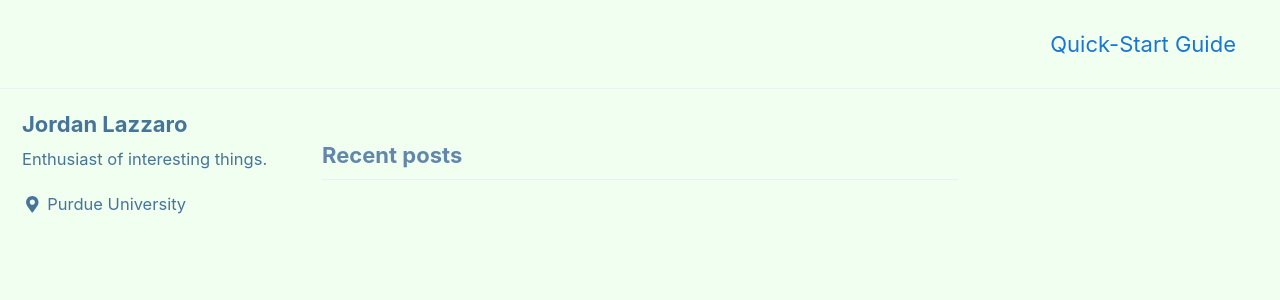
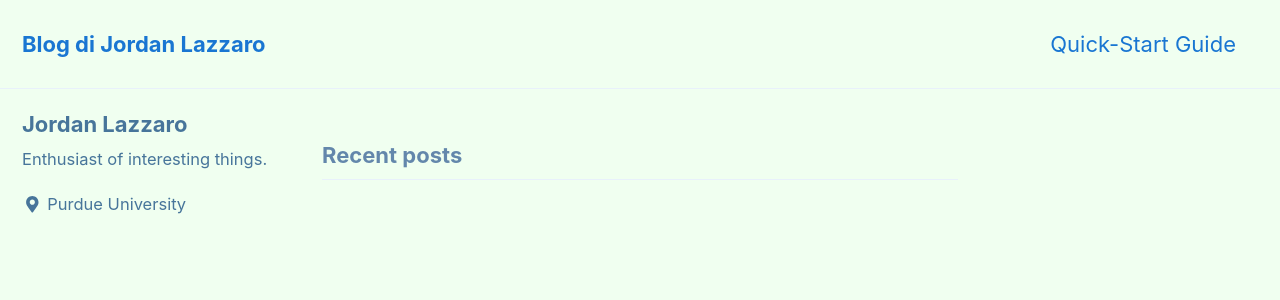
Before and after one commit to JordanLazzaro/JordanLazzaro.github.io, a Jekyll site: the page built from index.html, in a window 1280 px wide and 900 px high. Shown: the top 300 px of the window. Built offline with Jekyll 4.4.1, drawn with Linux system fonts in a browser that asks for light colours; nearby versions of some CDN libraries; the list of posts is cut into pages by our own code.

Commit message:
changed title to Blog di Jordan Lazzaro

```diff
--- a/_config.yml
+++ b/_config.yml
@@ -16,7 +16,7 @@ minimal_mistakes_skin    : "aqua" # "air", "aqua", "contrast", "dark", "dirt", "
 
 # Site Settings
 locale                   : "en-US"
-title                    : ""
+title                    : "Blog di Jordan Lazzaro"
 title_separator          : "-"
 name                     : "Jordan Lazzaro"
 description              : "A collection of my thoughts."
```
